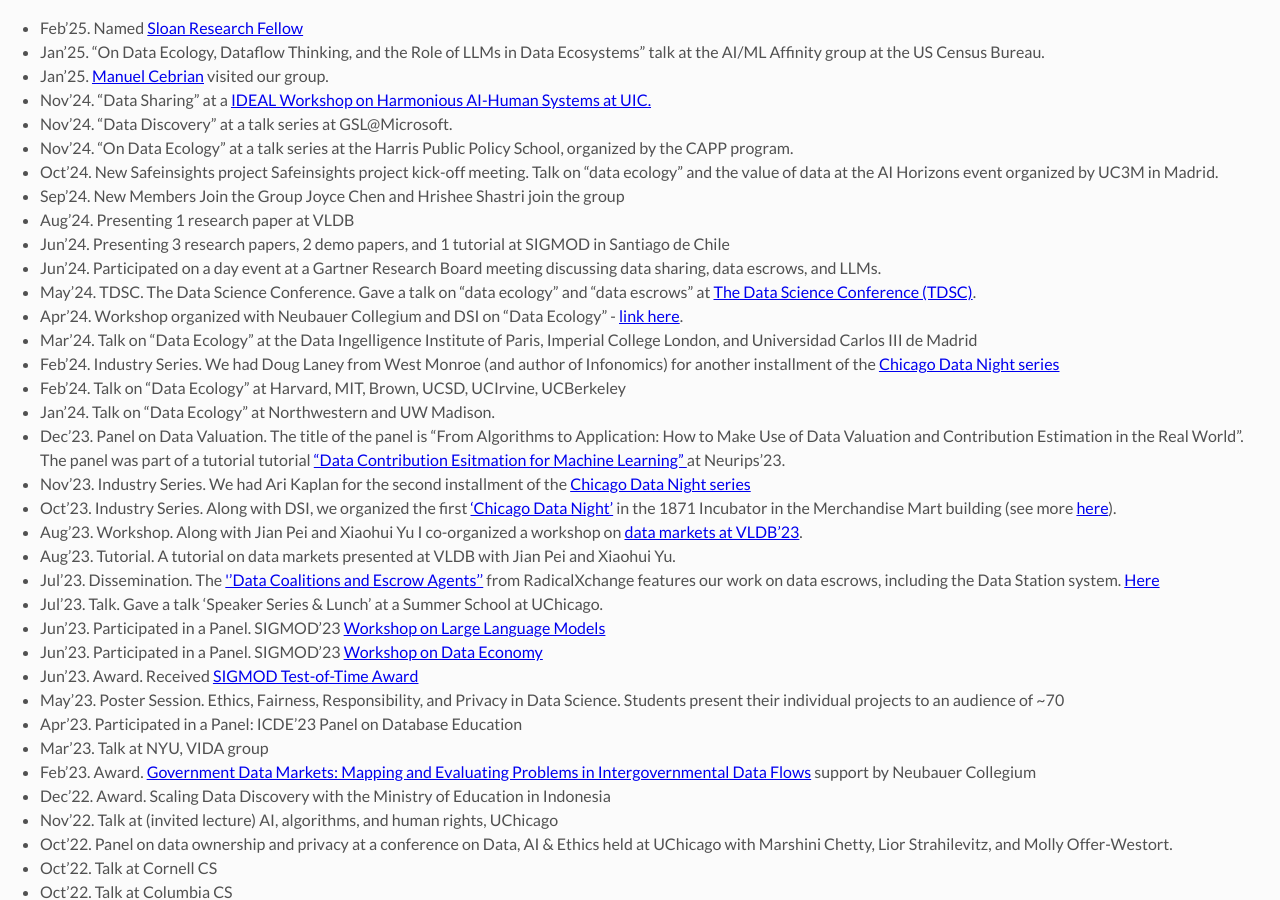
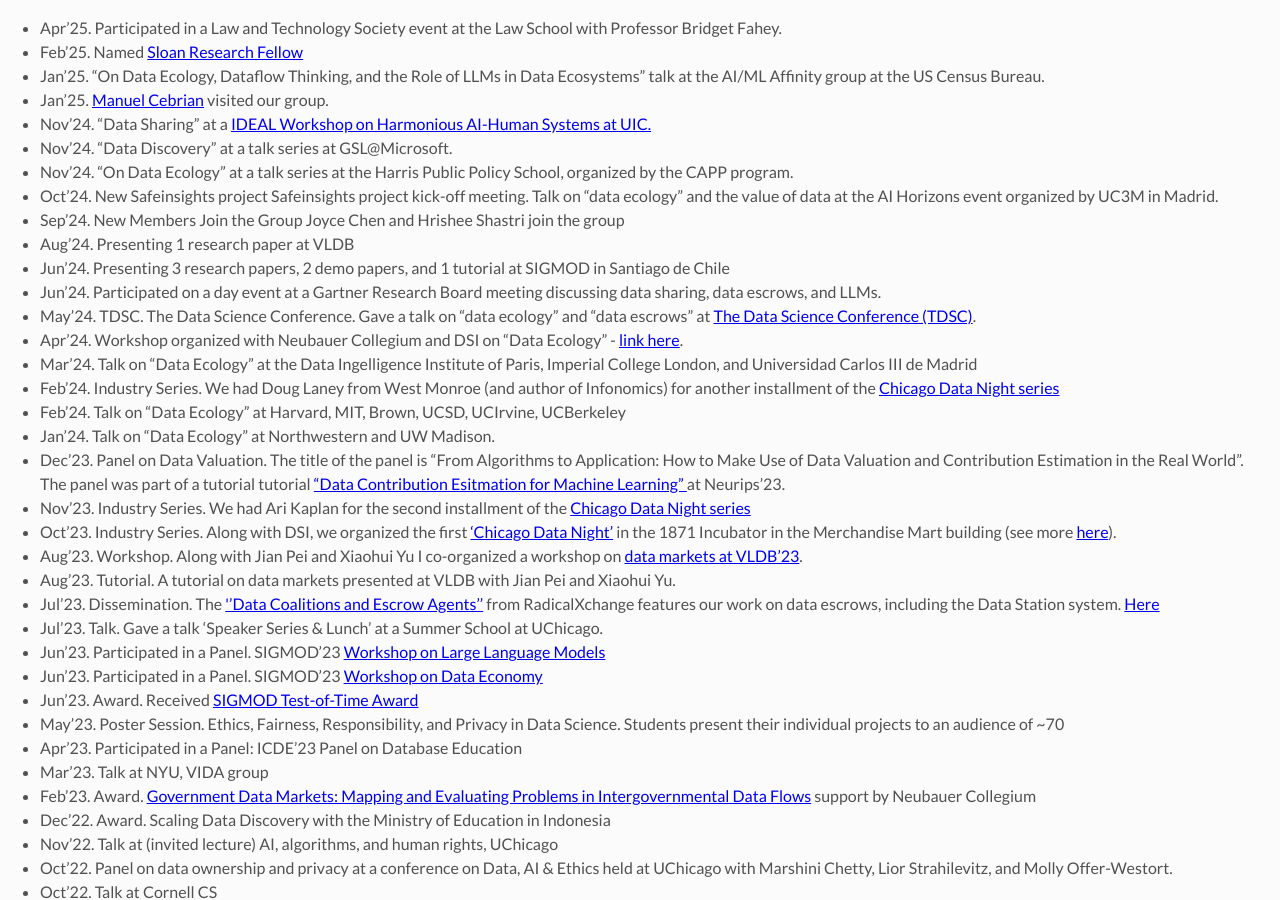
Before and after one commit to raulcf/raulcf.github.io, a Jekyll site: the page built from log.md, in a window 1280 px wide and 900 px high. Built offline with Jekyll 4.4.1, drawn with Linux system fonts in a browser that asks for light colours; our own code applies the rules of GitHub Pages for plain Markdown files.

Commit message:
added talk

```diff
--- a/log.md
+++ b/log.md
@@ -1,3 +1,5 @@
+- Apr'25. Participated in a Law and Technology Society event at the Law School
+with Professor Bridget Fahey.
 - Feb'25. Named <a href="https://sloan.org/fellowships/2025-fellows">Sloan
 Research Fellow</a>
 - Jan'25. "On Data Ecology, Dataflow Thinking, and the Role of LLMs in Data
```
